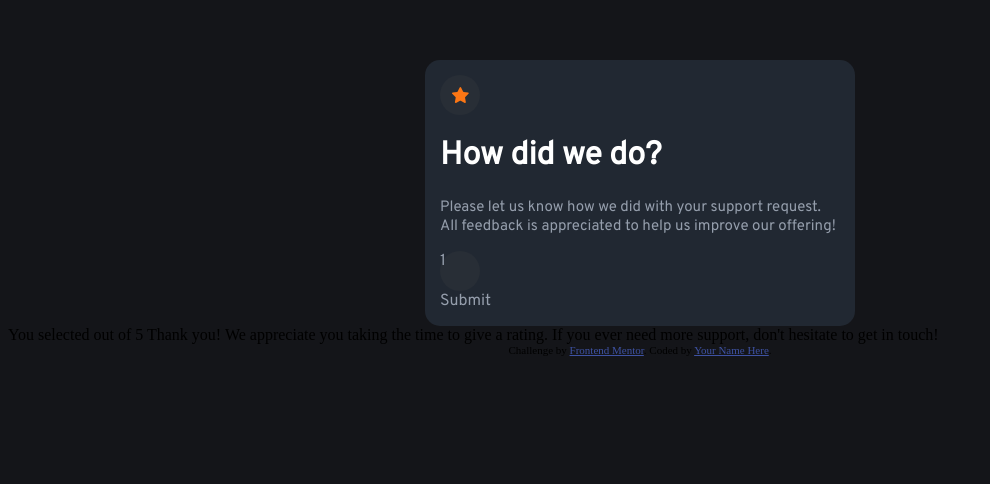
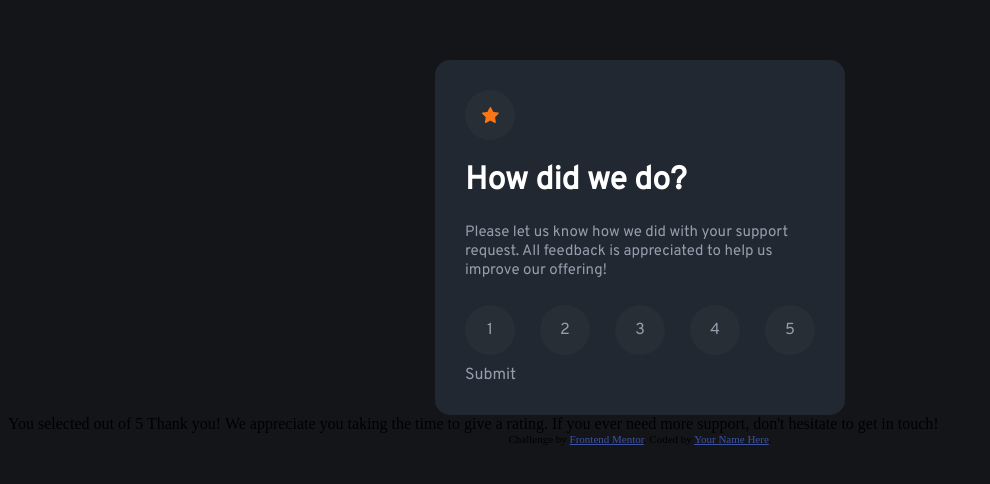
Before and after one commit to JunoField/fm1-interactive-rating-component, a website built with Parcel: page index.html in a window 1280 px wide. Shown: the part 264-748 px from the top of the page, without its empty margins (0-990 px from the left). Built offline with nearby package versions, Linux system fonts and the light colour scheme.

Commit message:
done buttons (besides click event)

```diff
--- /dev/null
+++ b/hoverDetect.js
@@ -0,0 +1 @@
+btnCircles = document.querySelector(".select-circle");
--- a/index.html
+++ b/index.html
@@ -6,6 +6,7 @@
 
   <link rel="icon" type="image/png" sizes="32x32" href="./images/favicon-32x32.png">
   <link rel="stylesheet" href="style.scss">
+  <script href="hoverDetect.js"></script>
 
   <title>Frontend Mentor | Interactive rating component</title>
 
@@ -33,8 +34,11 @@
     to help us improve our offering!</p>
 
     <div id="selections">
-
-      <label class="select-circle">1<input type="radio"></label>
+      <label class="select-circle">1<input type="radio" id="radio-one"></label>
+      <label class="select-circle">2<input type="radio" id="radio-two"></label>
+      <label class="select-circle">3<input type="radio" id="radio-three"></label>
+      <label class="select-circle">4<input type="radio" id="radio-four"></label>
+      <label class="select-circle">5<input type="radio" id="radio-five"></label>
     </div>
 
     Submit
--- a/style.scss
+++ b/style.scss
@@ -20,8 +20,8 @@ body {
     display: flex;
     align-items: center;
     background-color: $circleBgnd;
-    width: 40px;
-    height: 40px;
+    width: 50px;
+    height: 50px;
     border-radius: 100%;
 
     img{
@@ -35,10 +35,10 @@ body {
 
 #centre-card{
     background-color: $cardBgnd;
-    width: 400px;
+    width: 350px;
     margin: 25% auto auto auto;
     border-radius: 15px;
-    padding: 15px;
+    padding: 30px;
     font-family: 'Overpass';
     color: $lightGrey;
 
@@ -58,19 +58,31 @@ body {
 
 }
 
+#selections{
+    display: flex;
+    flex-direction: row;
+    padding: 10px 0px 10px 0px;
+    justify-content: space-between;
+}
+
+
 /*credit for radio buttons: https://www.w3schools.com/howto/howto_css_custom_checkbox.asp*/
 .select-circle {
     background-color: $circleBgnd;
-    width: 40px;
-    height: 40px;
+    width: 50px;
+    height: 50px;
     border-radius: 100%;
-    display: block;
     position: relative;
     cursor: pointer;
+    text-align: center;
     -webkit-user-select: none;
     -moz-user-select: none;
     -ms-user-select: none;
     user-select: none;
+    display: flex; /* or inline-flex */
+    align-items: center;
+    justify-content: center;
+
 
     input {
         position: absolute;
@@ -78,10 +90,13 @@ body {
         cursor: pointer;
         height: 0;
         width: 0;
+    }
 
-    }
+
 }
 
-.select-circle input:checked {
-    background-color: $lightGrey;
+
+.select-circle:hover {
+    background-color: $orange;
+    color: $white;
 }
```
Also changed, not shown: dist/index.html, 4 other files.
